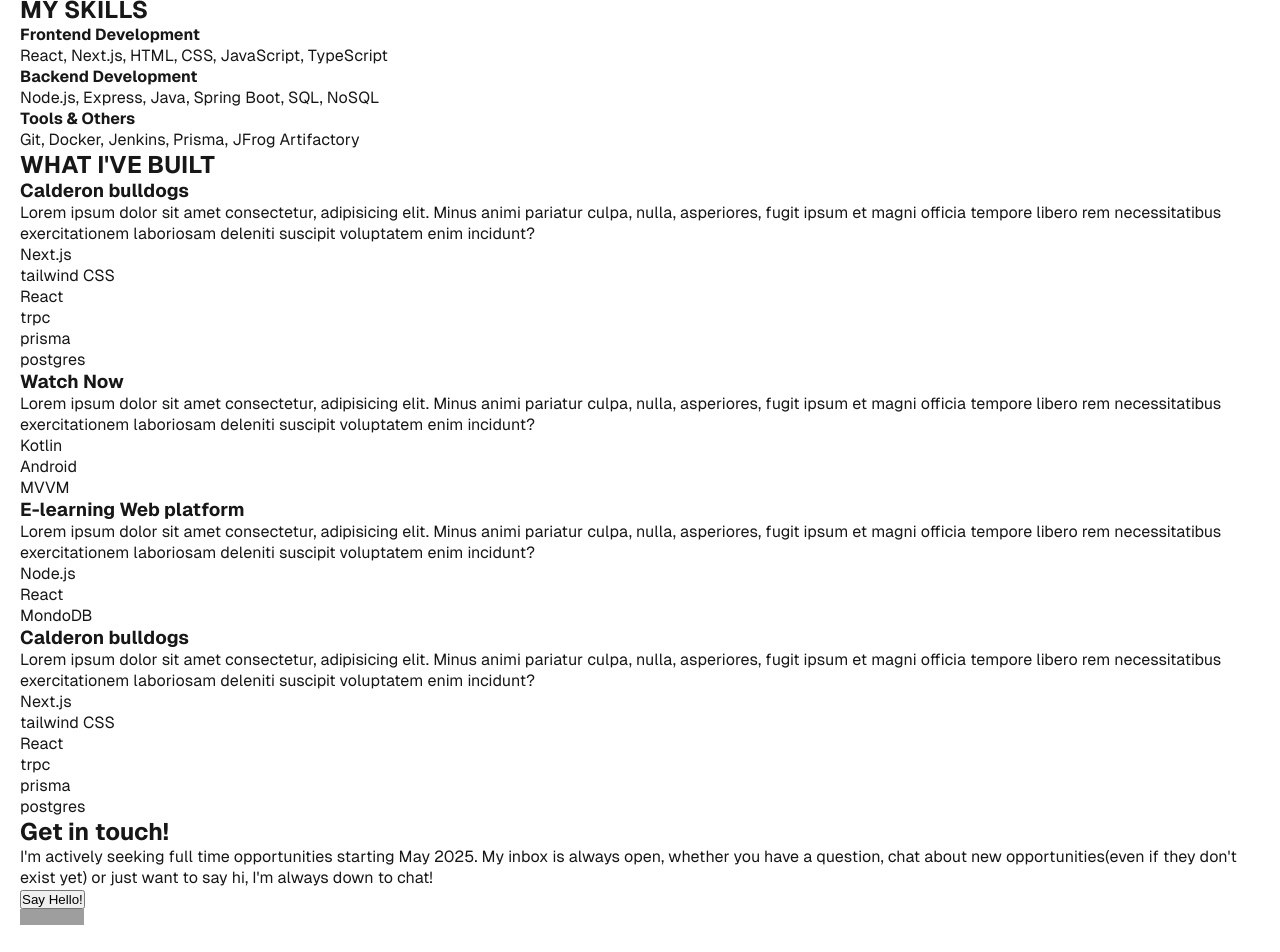
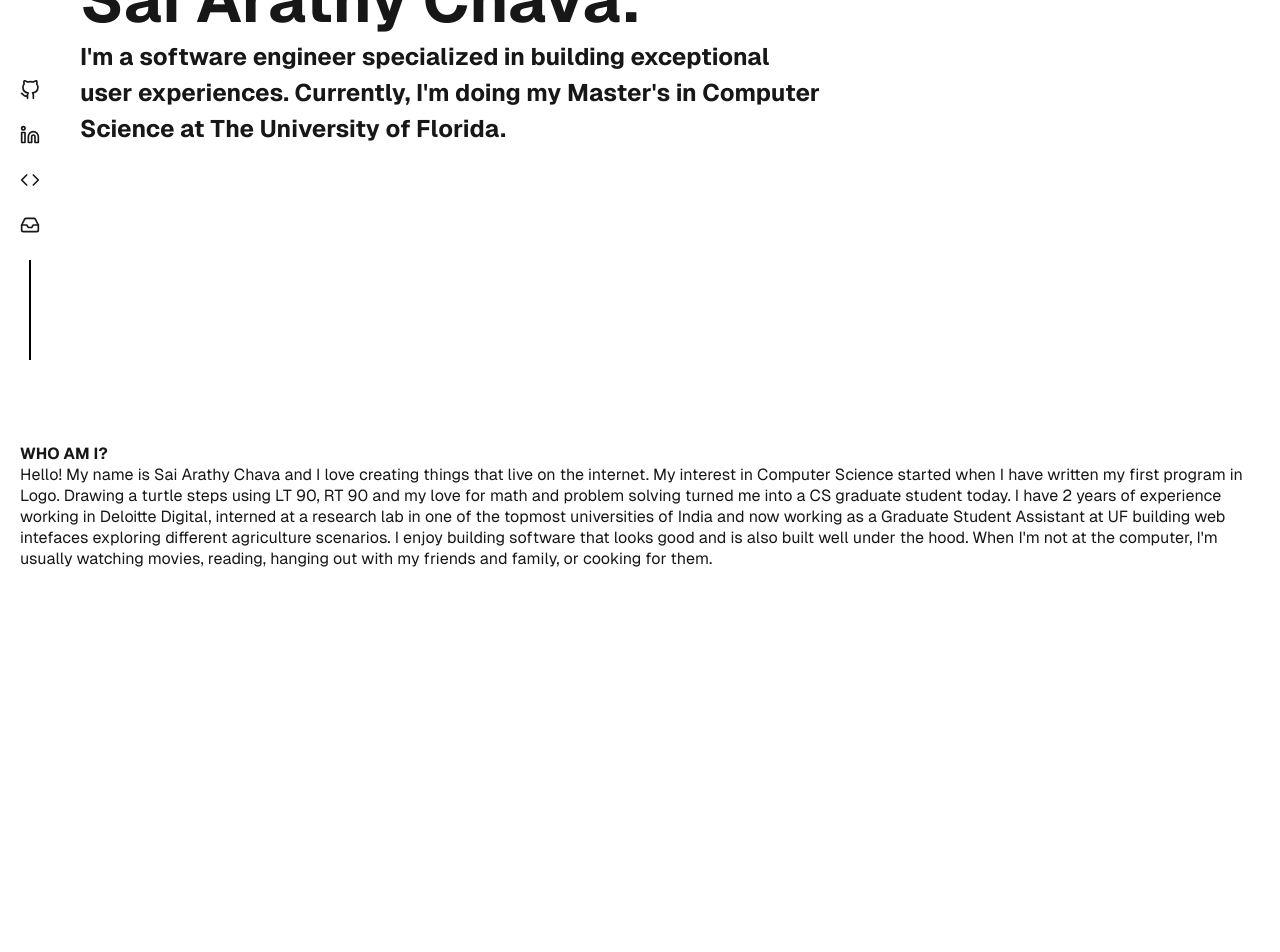
Before and after one commit to csa67/portfolio, a Next.js app: page / in a window 1280 px wide. Shown: the part 440-1392 px from the top of the page. Built offline with nearby package versions, Linux system fonts and the light colour scheme; grey boxes are pictures that could not be loaded.

Commit message:
Added links as left section and feather icons

```diff
--- a/src/app/Links.tsx
+++ /dev/null
@@ -1,63 +0,0 @@
-import Image from 'next/image';
-
-export default function Links(){
-    return (
-    <div>
-        <a
-          href="https://github.com/csa67"
-          target="_blank"
-          rel="noopener noreferrer"
-        >
-          <Image
-            aria-hidden
-            src="https://nextjs.org/icons/file.svg"
-            alt="File icon"
-            width={16}
-            height={16}
-          />
-          </a>
-
-          <a
-          href="https://www.linkedin.com/in/csaiarathy/"
-          target="_blank"
-          rel="noopener noreferrer"
-        >
-          <Image
-            aria-hidden
-            src="https://nextjs.org/icons/file.svg"
-            alt="File icon"
-            width={16}
-            height={16}
-          />
-          </a>
-
-          <a
-          href="https://leetcode.com/u/csa_37/"
-          target="_blank"
-          rel="noopener noreferrer"
-        >
-          <Image
-            aria-hidden
-            src="https://nextjs.org/icons/file.svg"
-            alt="File icon"
-            width={16}
-            height={16}
-          />
-          </a>
-
-          <a
-          href="mailto:sa.chava@ufl.edu"
-          target="_blank"
-          rel="noopener noreferrer"
-        >
-          <Image
-            aria-hidden
-            src="https://nextjs.org/icons/file.svg"
-            alt="File icon"
-            width={16}
-            height={16}
-          />
-          </a>
-    </div>
-    )
-}
--- /dev/null
+++ b/src/app/components/Links.module.css
@@ -0,0 +1,25 @@
+.leftLinks{
+    position: fixed;
+    bottom: 0;
+    left:20px;
+    display: flex;
+    flex-direction: column;
+    align-items: center;
+    z-index:10;
+}
+
+.linkList{
+    list-style: none;
+    padding: 0;
+    margin: 0;
+    display: flex;
+    flex-direction: column;
+    gap:20px;
+}
+
+.verticalLine{
+    width:2px;
+    height:100px;
+    background-color: black;
+    margin-top: 20px;
+}
--- /dev/null
+++ b/src/app/components/Links.tsx
@@ -0,0 +1,34 @@
+import { GitHub, Linkedin, Code, Inbox} from 'react-feather';
+import styles from './Links.module.css';
+
+const LeftLinks = () => {
+  return (
+    <div className={styles.leftLinks}>
+      <ul className={styles.linkList}>
+        <li>
+          <a href="https://www.github.com/csa67" target="_blank" rel="noopener noreferrer">
+            <GitHub size={20}/>
+          </a>
+        </li>
+        <li>
+          <a href="https://www.github.com/csa67" target="_blank" rel="noopener noreferrer">
+            <Linkedin size={20}/>
+          </a>
+        </li>
+        <li>
+          <a href="https://www.github.com/csa67" target="_blank" rel="noopener noreferrer">
+            <Code size={20}/>
+          </a>
+        </li>
+        <li>
+          <a href="https://www.github.com/csa67" target="_blank" rel="noopener noreferrer">
+            <Inbox size={20}/>
+          </a>
+        </li>
+      </ul>
+      <div className={styles.verticalLine}></div>
+    </div>
+  );
+};
+
+export default LeftLinks;
--- a/src/app/page.module.css
+++ b/src/app/page.module.css
@@ -29,6 +29,28 @@
   padding: 20px 20px;
 }
 
+.hello{
+  height:100vh;
+  align-content: center;
+  justify-content: center;
+  text-align: left;
+  max-width: 60%;
+  margin-left: 60px;
+}
+
+.hello h2{
+  font-size: 4rem;
+}
+
+.hello h4{
+  font-size: 1.5rem;
+  line-height: 1.5;
+}
+
+.aboutSection{
+  height: 100vh;
+}
+
 .footer {
   grid-row-start: 3;
   display: flex;
--- a/src/app/page.tsx
+++ b/src/app/page.tsx
@@ -3,7 +3,7 @@ import styles from "./page.module.css";
 import AboutMe from "./AboutMe/page";
 import Experience from "./WorkExperience/page";
 import ContactMe from "./ContactMe/page";
-import Links from "./Links";
+import Links from "./components/Links";
 import Projects from "./Projects/page";
 import Skills from "./Skills/page";
 import NavBar from "./components/NavBar";
@@ -20,18 +20,19 @@ export default function Home() {
           <h4> I'm a software engineer specialized in building exceptional user experiences. Currently, I'm doing my Master's in Computer Science at The University of Florida.</h4>
         </div>
 
-        <section id="about"></section>
+        <section id="about" className={styles.aboutSection}>
          <AboutMe/>
-         <section id="experience">
+         </section>
+         <section id="experience" className={styles.aboutSection}>
          <Experience/>
          </section>
-         <section id="skills">
+         <section id="skills" className={styles.aboutSection}>
          <Skills/>
          </section>
-         <section id="projects">
+         <section id="projects" className={styles.aboutSection}>
          <Projects/>
          </section>
-         <section id="contact">
+         <section id="contact" className={styles.aboutSection}>
             <ContactMe />
           </section>
          </div>
```
Also changed, not shown: package.json (+4 -3 lines), 1 other file (tests, documents, lock files or other folders).
